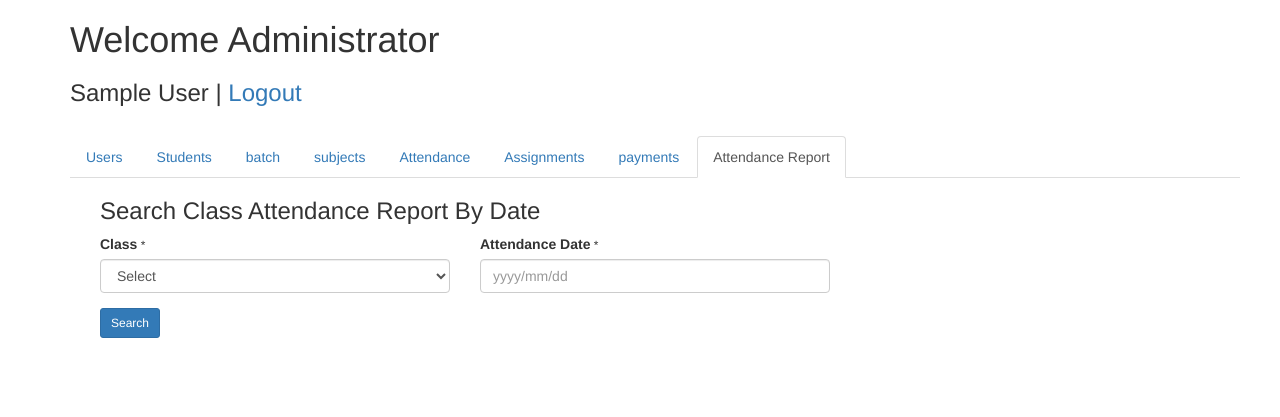
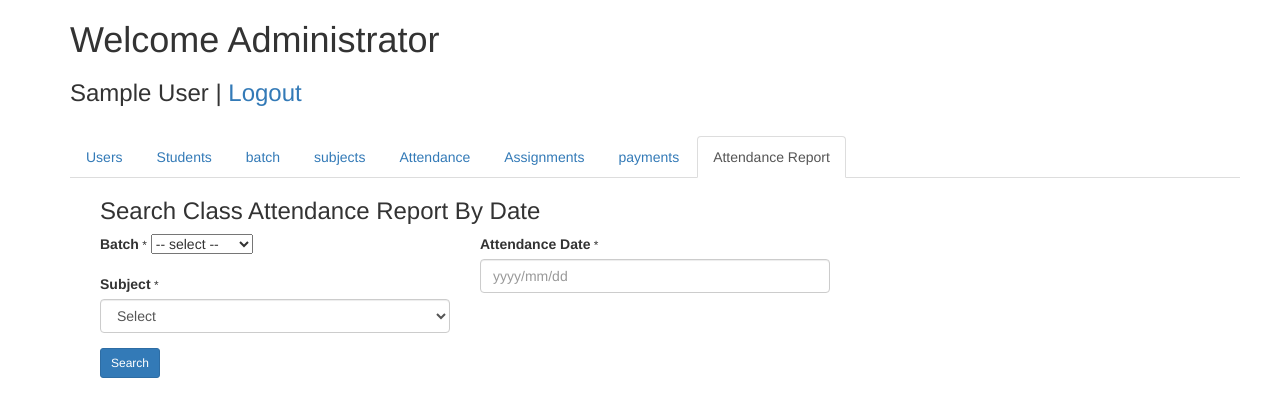
Before and after one commit to Nalindadsn/attendance-system, a PHP site: page /attendance_report.php in a window 1280 px wide. Shown: the top 417 px of the page. Run offline with PHP 8.4, Linux system fonts and the light colour scheme; the visitor is signed in with stand-in values (Sample User, id 1); data comes from the database, SQL or seed files in the repository; data that the repository does not hold is empty; some libraries are stand-ins or nearby versions.

Commit message:
first commit

```diff
--- a/attendance.php
+++ b/attendance.php
@@ -59,7 +59,7 @@ display: none;
 
 
 										<div class="form-group">
-											<label for="exampleInputEmail1">Class</label><small class="req"> *</small>
+											<label for="exampleInputEmail1">Batch</label><small class="req"> *</small>
 
                  <select id="country" class="form-select form-select-lg mb-3" aria-label=".form-select-lg example">
                     <option>-- select  --</option>
@@ -69,7 +69,7 @@ display: none;
 										</div>
 
 										<div class="form-group">
-											<label for="exampleInputEmail1">Class</label><small class="req"> <span id="c2"></span></small>
+											<label for="exampleInputEmail1">Subject</label><small class="req"> <span id="c2"></span></small>
 											<select id="classid" name="classid" class="form-control" required>
 												<option value="">Select</option>
 												<?php echo $teacher->classList(); ?>
--- a/attendance_report.php
+++ b/attendance_report.php
@@ -2,6 +2,7 @@
 include_once 'config/Database.php';
 include_once 'class/User.php';
 include_once 'class/Teacher.php';
+include_once 'class/Batch.php';
 
 $database = new Database();
 $db = $database->getConnection();
@@ -14,6 +15,7 @@ if(!$user->loggedIn()) {
 }
 
 $teacher = new Teacher($db);
+$bg = new Batch($db);
 if(!$user->isAdmin()) {
 	$teacher->teacher_id = $_SESSION["userid"];
 }
@@ -55,8 +57,21 @@ display: none;
 							<div class="box-body">
 								<div class="row">
 									<div class="col-md-4">
+
+
+
 										<div class="form-group">
-											<label for="classid">Class</label><small class="req"> *</small>
+											<label for="exampleInputEmail1">Batch</label><small class="req"> *</small>
+
+                 <select id="country" class="form-select form-select-lg mb-3" aria-label=".form-select-lg example">
+                    <option>-- select  --</option>
+                    	<?php echo $bg->batchList(); ?>
+                  </select>
+
+										</div>
+
+										<div class="form-group">
+											<label for="classid">Subject</label><small class="req"> *</small>
 											<select id="classid" name="classid" class="form-control" required>
 												<option value="">Select</option>
 												<?php echo $teacher->classList(); ?>
--- a/js/attendance_report.js
+++ b/js/attendance_report.js
@@ -29,3 +29,31 @@ $(document).ready(function(){
 		}
 	});
 });
+ $(document).on("change","#country", function(e){
+  e.preventDefault();
+  var item = $("#country").val();
+    console.log(item)
+  $.ajax({
+        type: "POST",
+        url: "includes/ajax5.php",
+        dataType: "json",
+        data: "i_id="+item,
+        success: function(response)
+        {
+        	console.log(response)
+        if (response.length>0) {
+          $("#c2").html(""+response.length+"");
+        }else{
+          $("#c2").html("No Data");
+        }
+        $("#c3").html('-');
+        $("#classid").html("<option>-- select  --</option>");
+        var stateBody = "";
+        for(var key in response)
+          {
+            stateBody += "<option value="+response[key]['id']+">"+ response[key]['name'] +"</option>";
+            $("#classid").html(stateBody);
+          }
+        }
+    });
+ });
```
